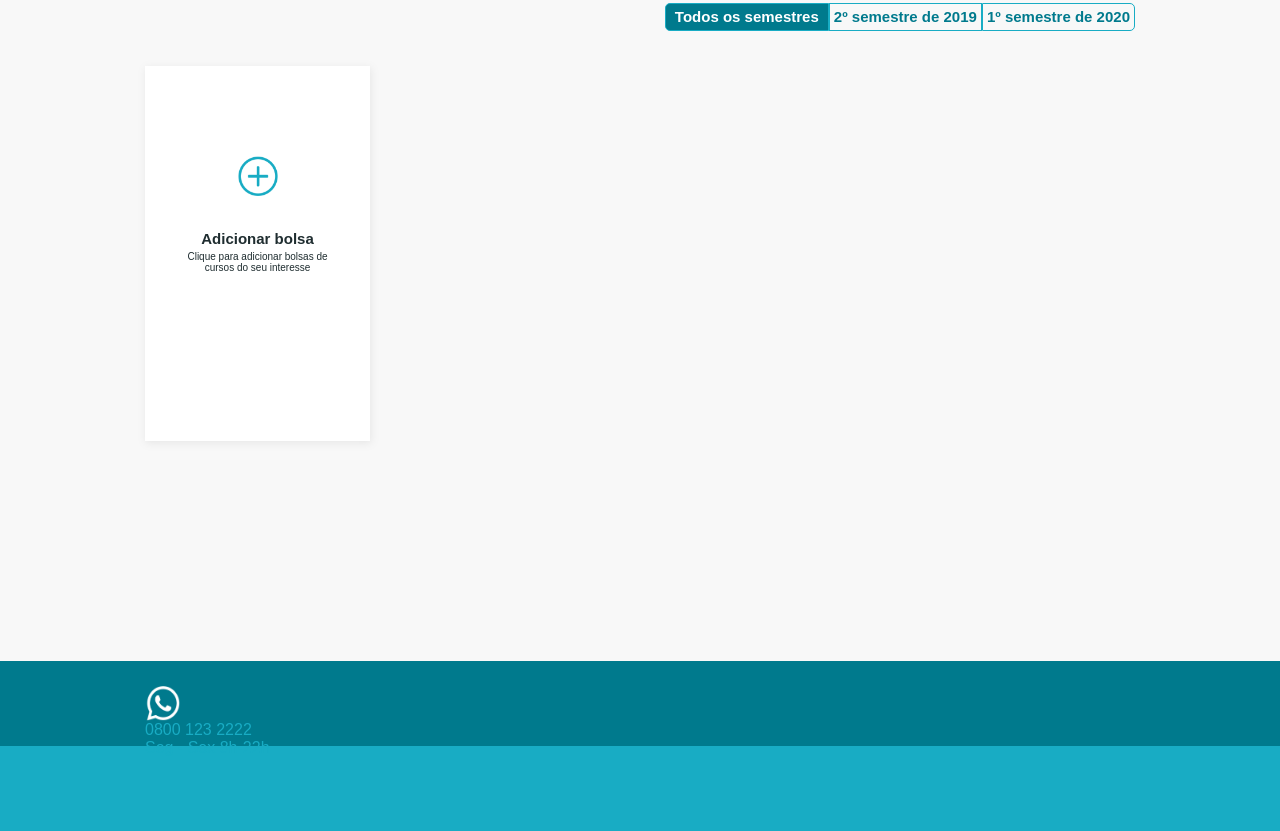
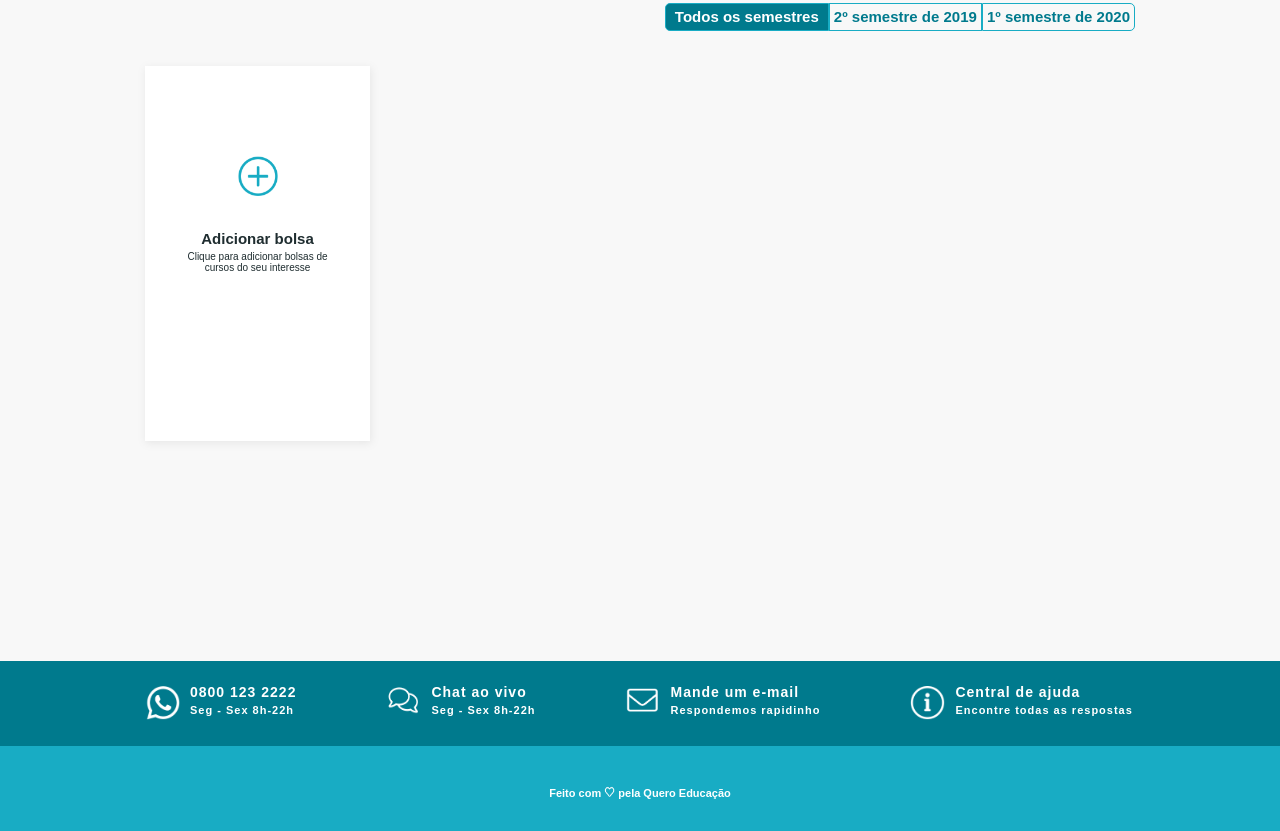
Before and after one commit to FelipeEnne/front-end-Quero, a plain HTML site: page index.html in a window 1280 px wide. Shown: the part 286-1117 px from the top of the page. Drawn offline with Linux system fonts and the light colour scheme.

Commit message:
Primeira pagina

```diff
--- a/assets/css/style.css
+++ b/assets/css/style.css
@@ -310,23 +310,60 @@ footer{
     height: 85px;
     background-color: #007A8D;
 }
-.last-footer{
-
-}
-.whats-footer{
-
+.item-footer{
+    display: flex;
+    margin-right: 90px;
 }
 .menu-footer{
     display: flex;
 }
 .footer-icon{
-    height: 35px;
     width: 35px;
     align-items: center;
     justify-content: center;
 }
-.footer-item{
+.footer-item-flex{
     margin-top: 25px;
     display: flex;
     flex-direction: row;
 }
+.footer-title-text{
+    margin-left: 10px;
+    letter-spacing: 1px;
+}
+.footer-title{
+    color: white;
+    font-weight: bold;
+    margin-top: 23px;
+    font-size: 14px;
+}
+.footer-text{
+    margin-top: 4px;
+    color: white;
+    font-size: 11px;
+    font-weight: bold;
+}
+.item-footer-last{
+    display: flex;
+    margin-right: -1px;
+}
+.icon-chat{
+    height: 27px;
+    margin-top: 1px;
+}
+.icon-email{
+    height: 24px;
+    margin-top: 2px;
+}
+.last-footer{
+    color: white;
+    text-align: center;
+    justify-content: center;
+    margin-top: 40px;
+    font-size: 11px;
+    font-weight: bold;
+}
+.icon-heart{
+    width: 11px;
+    height: 11px;
+}
--- a/index.html
+++ b/index.html
@@ -129,18 +129,54 @@
 	<footer>
 		<div class="first-footer">
 		<div class="menu menu-footer">
-			<div class="whats-footer">
-				<div class="footer-item">
-					<img class="footer-icon" src="assets/img/whats2.png" alt="whats2" title="whats2">
+			<div class="item-footer">
+				<div class="footer-item-flex">
+					<img class="footer-icon icon-whats2" src="assets/img/whats2.png" alt="whats2" title="whats2">
 				</div>
+				<div class="footer-title-text">
 				<div class="footer-title">0800 123 2222</div>
 				<div class="footer-text">Seg - Sex 8h-22h</div>
+				</div>
 			</div>
+			<div class="item-footer">
+				<div class="footer-item-flex">
+					<img class="footer-icon icon-chat" src="assets/img/chat.png" alt="chat" title="chat">
+				</div>
+				<div class="footer-title-text">
+				<div class="footer-title">Chat ao vivo</div>
+				<div class="footer-text">Seg - Sex 8h-22h</div>
+				</div>
+			</div>
+			<div class="item-footer">
+				<div class="footer-item-flex">
+					<img class="footer-icon icon-email" src="assets/img/email.png" alt="email" title="email">
+				</div>
+				<div class="footer-title-text">
+				<div class="footer-title">Mande um e-mail</div>
+				<div class="footer-text">Respondemos rapidinho</div>
+				</div>
+			</div>
+			<div class="item-footer-last">
+				<div class="footer-item-flex">
+					<img class="footer-icon icon-info2" src="assets/img/info2.png" alt="info2" title="info2">
+				</div>
+				<div class="footer-title-text">
+				<div class="footer-title">Central de ajuda</div>
+				<div class="footer-text">Encontre todas as respostas</div>
+				</div>
+			</div>
+
+
 		</div>
 		</div>
 
 		<div class="last-footer">
 		<div class="menu">
+			<div>
+				Feito com
+				<img class="icon-heart" src="assets/img/heart.png" alt="heart" title="heart">
+				pela Quero Educação
+			</div>
 
 		</div>
 		</div>
```
Also changed, not shown: README.md, assets/img/chat.png (added), assets/img/email.png (added), assets/img/heart.png (added), assets/img/info2.png (added).
